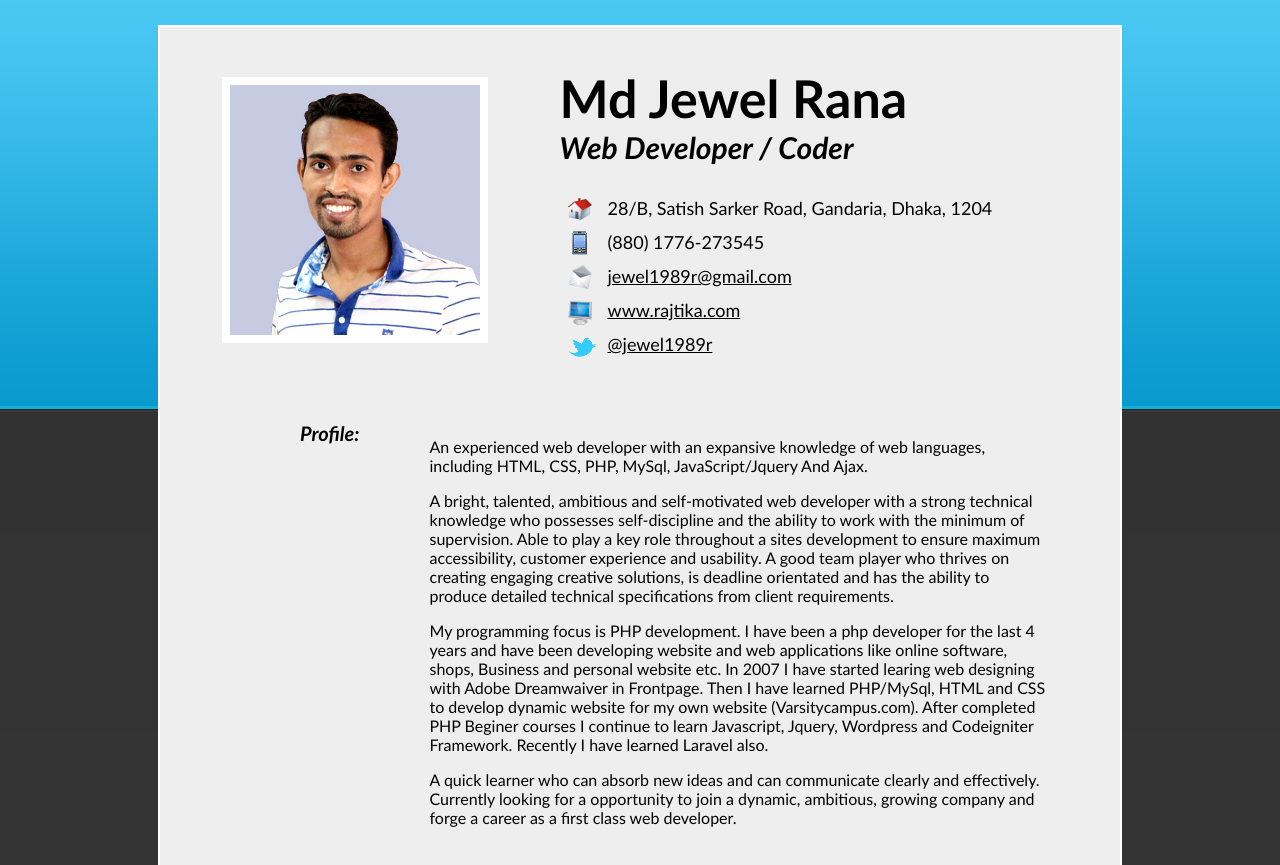
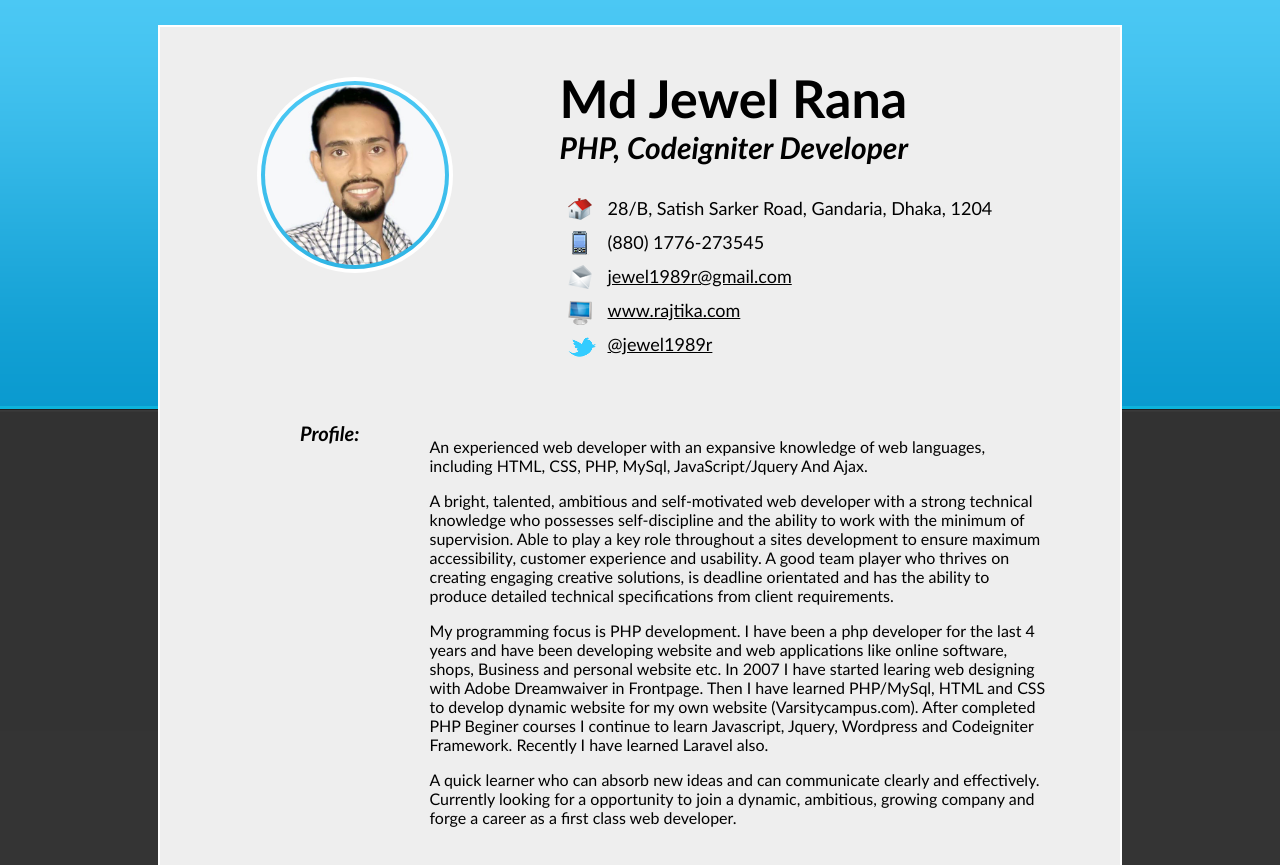
Before and after one commit to jewel1989r/jewel1989r.github.io, a plain HTML site: page index.html in a window 1280 px wide. Shown: the top 865 px of the page. Drawn offline with Linux system fonts and the light colour scheme.

Commit message:
Major changes

```diff
--- a/css/style.css
+++ b/css/style.css
@@ -90,11 +90,15 @@ a:active {
 }
 
 #contact-details .header_1 img {
+	width:180px;
+	height: 180px;
 	border: #fff solid 4px;
+	border-radius:150px;
+	-moz-border-radius:150px;
+	-webkit-border-radius:150px;
 	background: url("../images/bg_img_light_blue.png");
 	padding: 4px;
 	margin: 10px 0px 0px 0px;
-	background: #fff;
 }
 
 #contact-details .header_2 {
--- a/index.html
+++ b/index.html
@@ -35,7 +35,7 @@
 
 <!-- Begin Profile Image Section -->
 <div class="header_1">
-<img src="images/upwork-elance-branded-me2.jpg" itemprop="image" width="250" height="250" alt="Jewel Rana" />
+<img src="images/jewel-rana.jpg" itemprop="image" width="250" height="250" alt="Jewel Rana" />
 </div>
 <!-- End Profile Image Section -->
 
@@ -43,7 +43,7 @@
 <div class="header_2">
 
 <h1><span itemprop="name">Md Jewel Rana</span></h1>
-<h3><span itemprop="jobTitle">Web Developer / Coder</span></h3>
+<h3><span itemprop="jobTitle">PHP, Codeigniter Developer</span></h3>
 
 <!-- Begin PostalAddress Schema -->
 <div itemprop="address" itemscope itemtype="http://schema.org/PostalAddress">
```
